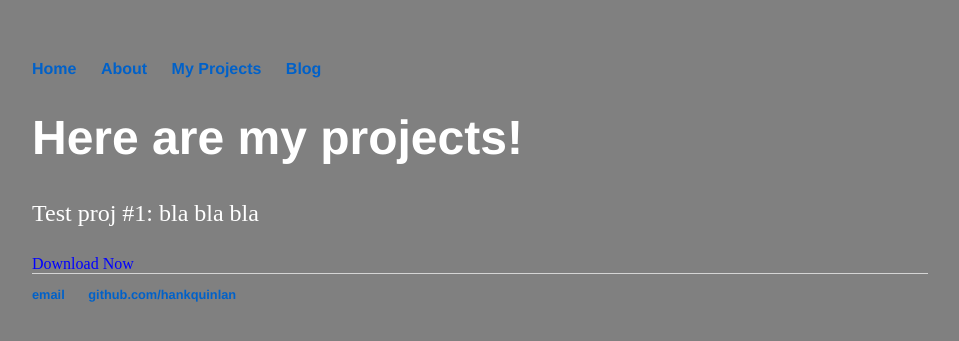
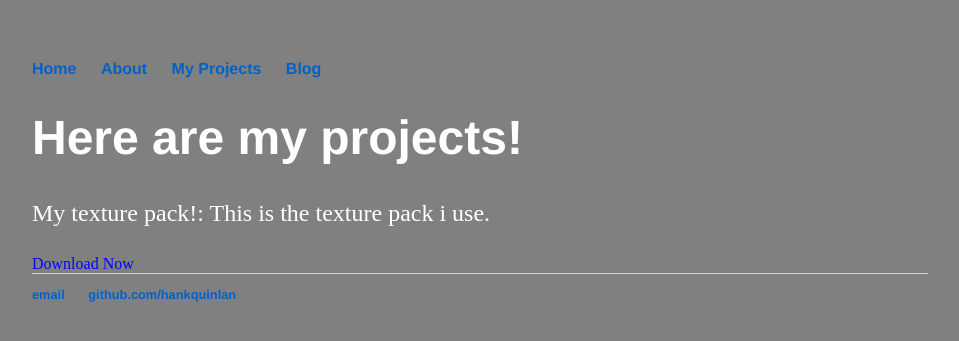
Before and after one commit to ThePayneMaster/payne.yt, a Jekyll site: the page built from projects/index.html, in a window 1280 px wide. Shown: the top 341 px of the page, without its empty margins (160-1119 px from the left). Built offline with Jekyll 4.4.1, drawn with Linux system fonts in a browser that asks for light colours.

Commit message:
Update index.html

```diff
--- a/projects/index.html
+++ b/projects/index.html
@@ -4,6 +4,6 @@ title: Projects | Payne's Website
 ---
 <div class="blurb2">
 	<h1>Here are my projects!</h1>
-	<p>Test proj #1: bla bla bla</a></p>
-        <a style="color:blue;" href="/projects/pages-themes-hacker-v0.1.2-8-g7b7303a.zip" class="download" title="Download This Project">Download Now</a>
+	<p>My texture pack!: This is the texture pack i use.</a></p>
+        <a style="color:blue;" href="/projects/files/payne'sdefedit.zip" class="download" title="Download This Project">Download Now</a>
 </div><!-- /.blurb -->
```
